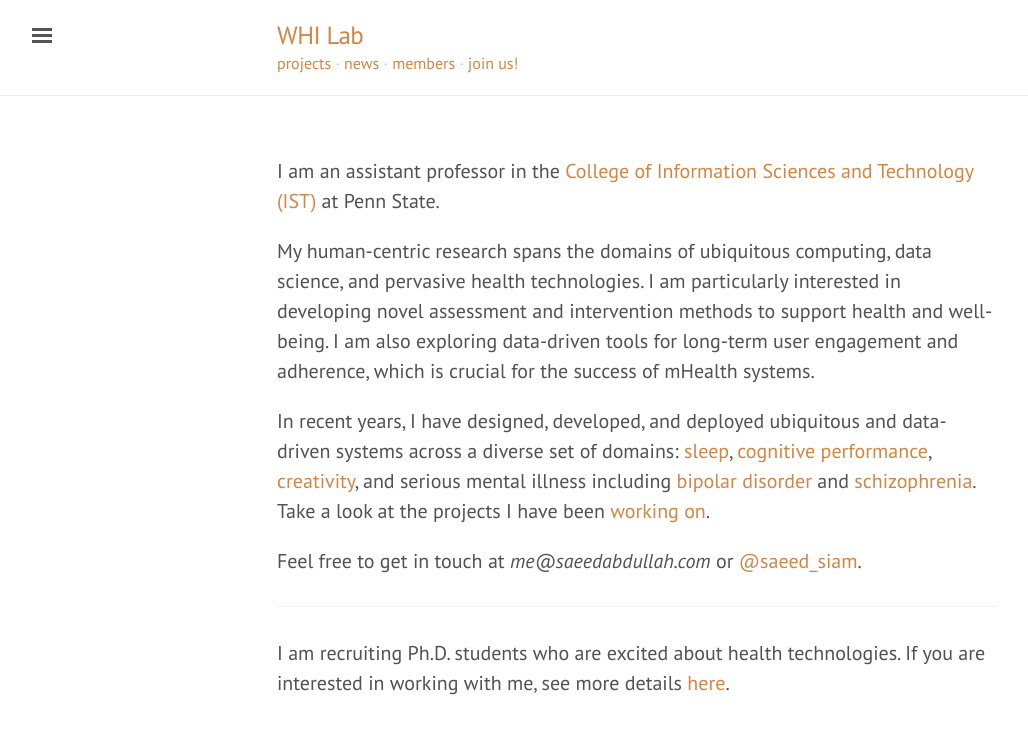
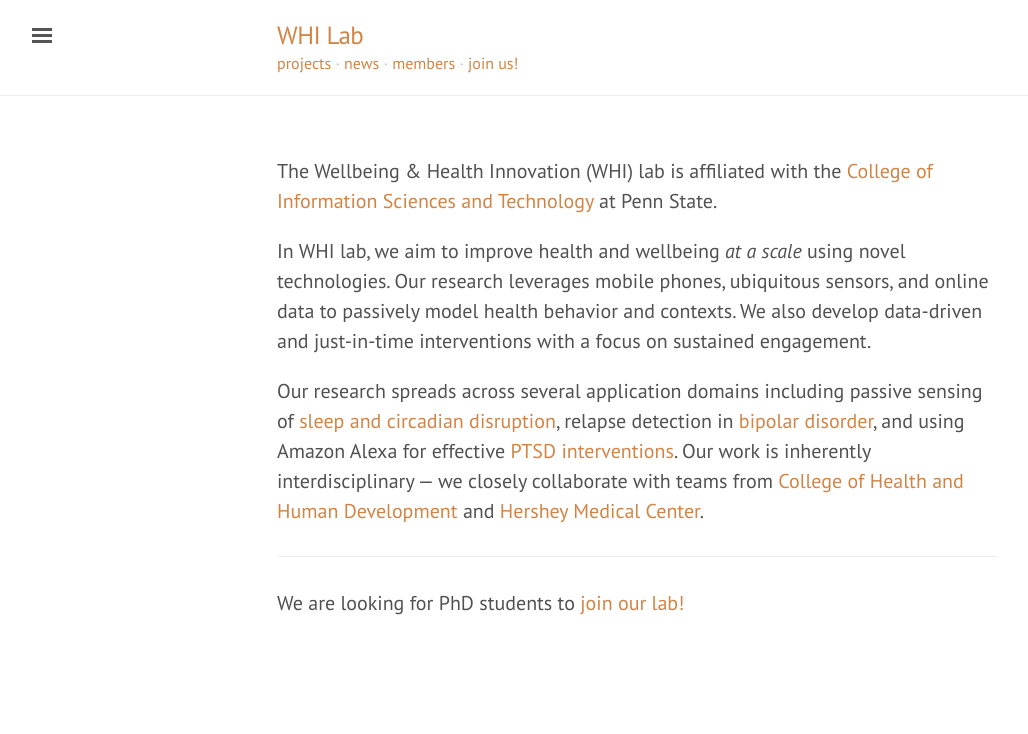
Before and after one commit to whi-lab/whi-lab.github.io, a Jekyll site: the page built from index.markdown, in a window 1280 px wide. Shown: the top 734 px of the page, without its empty margins (3-1031 px from the left). Built offline with Jekyll 4.4.1, drawn with Linux system fonts in a browser that asks for light colours; nearby versions of some CDN libraries; some web fonts are replaced.

Commit message:
updates landing page

```diff
--- a/index.markdown
+++ b/index.markdown
@@ -3,36 +3,31 @@ layout: default
 title: Home
 ---
 
-I am an assistant professor in the [College of Information Sciences and Technology (IST)][ist-link]
-at Penn State.
+The Wellbeing & Health Innovation (WHI) lab is affiliated with the
+[College of Information Sciences and Technology][ist-link] at Penn State.
 
-My human-centric research spans the domains of ubiquitous computing, data
-science, and pervasive health technologies. I am particularly interested in
-developing novel assessment and intervention methods to support health
-and well-being. I am also exploring data-driven tools for long-term user
-engagement and adherence, which is crucial for the success of mHealth
-systems.
+In WHI lab, we aim to improve health and wellbeing _at a scale_ using novel
+technologies. Our research leverages mobile phones, ubiquitous sensors, and
+online data to passively model health behavior and contexts.
+We also develop data-driven and just-in-time interventions with a
+focus on sustained engagement.
 
-In recent years, I have designed, developed, and deployed ubiquitous and
-data-driven systems across a diverse set of domains: [sleep][sleep],
-[cognitive performance][alertness], [creativity][creativity], and
-serious mental illness including [bipolar disorder][moodrhythm-project] and
-[schizophrenia][eureka-project]. Take a look at the projects I have been
-[working on](/projects).
-
-
-Feel free to get in touch at _me@saeedabdullah.com_ or [@saeed_siam][twitter].
+Our research spreads across several application domains including
+passive sensing of [sleep and circadian disruption][sleep],
+relapse detection in [bipolar disorder][bd-prediction], and
+using Amazon Alexa for effective [PTSD interventions][alexa-ptsd]. Our work is
+inherently interdisciplinary — we closely collaborate with teams
+from [College of Health and Human Development][hhd] and
+[Hershey Medical Center][hershey-psychiatry].
 
 ---
-I am recruiting Ph.D. students who are excited about health technologies. If you are interested in working with me, see more details [here](./prospective-students.html).
-
-
+We are looking for PhD students to [join our lab!](./prospective-students.html)
 
 [ist-link]: https://ist.psu.edu/
 [clockwise-project]: projects/clockwise.html
-[moodrhythm-project]: projects/mood-rhythm.html
 [eureka-project]: projects/eureka.html
-[alertness]: projects/alertness-performance.html
-[creativity]: projects/creativity.html
 [sleep]: projects/cr-distruption-phone-sensing.html
-[twitter]: https://twitter.com/saeed_siam
+[bd-prediction]: projects/bd-prediction.html
+[alexa-ptsd]: projects/alexa-ptsd.html
+[hhd]: https://hhd.psu.edu/
+[hershey-psychiatry]: https://hmc.pennstatehealth.org/psychiatry
```
